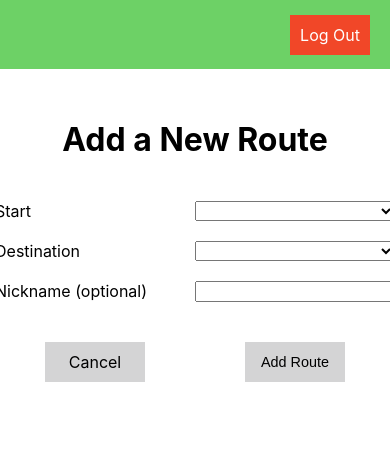
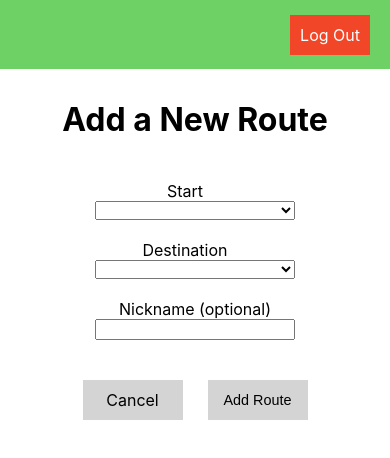
Before and after one commit to PeterArriaza/SEPTA-View, a React (Create React App) app: page /add-route in a window 390 px wide. Shown: the top 458 px of the page. Built offline with nearby package versions, Linux system fonts and the light colour scheme.

Commit message:
adds mobile styling to AddRoute form

```diff
--- a/src/styles/AddRoute.css
+++ b/src/styles/AddRoute.css
@@ -63,3 +63,16 @@
   box-sizing: border-box;
   width: 200px;
 }
+
+.addRouteContainer {
+  padding: 10px;
+}
+
+@media only screen and (max-width: 420px) {
+  .stopForm {
+    display: flex;
+    flex-direction: column;
+    min-width: 250px;
+    align-items: center;
+  }
+}
```
